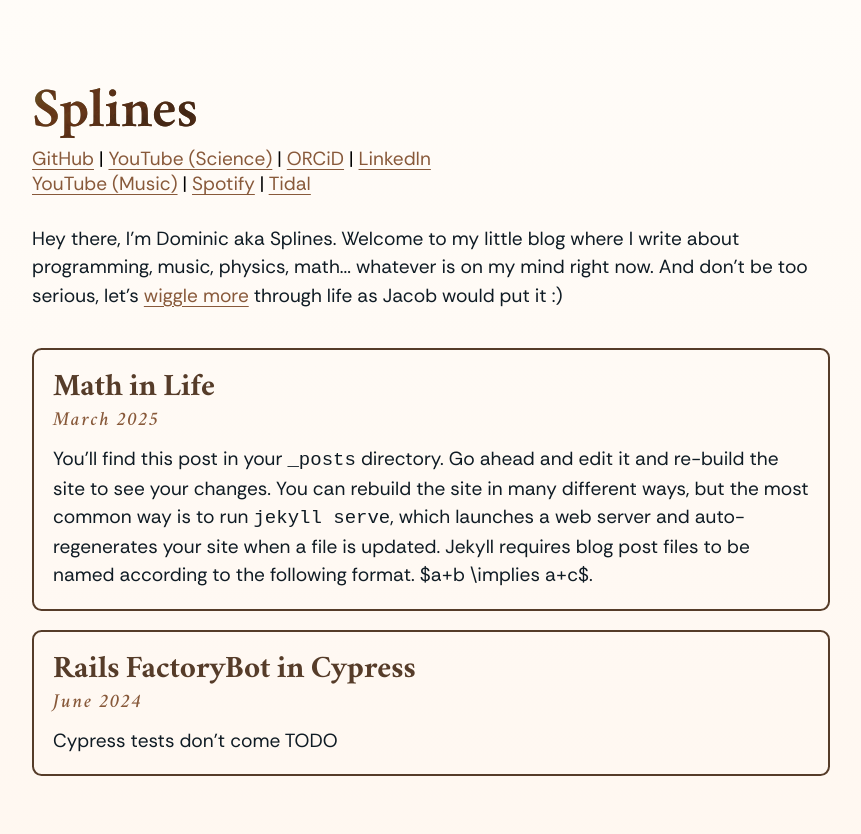
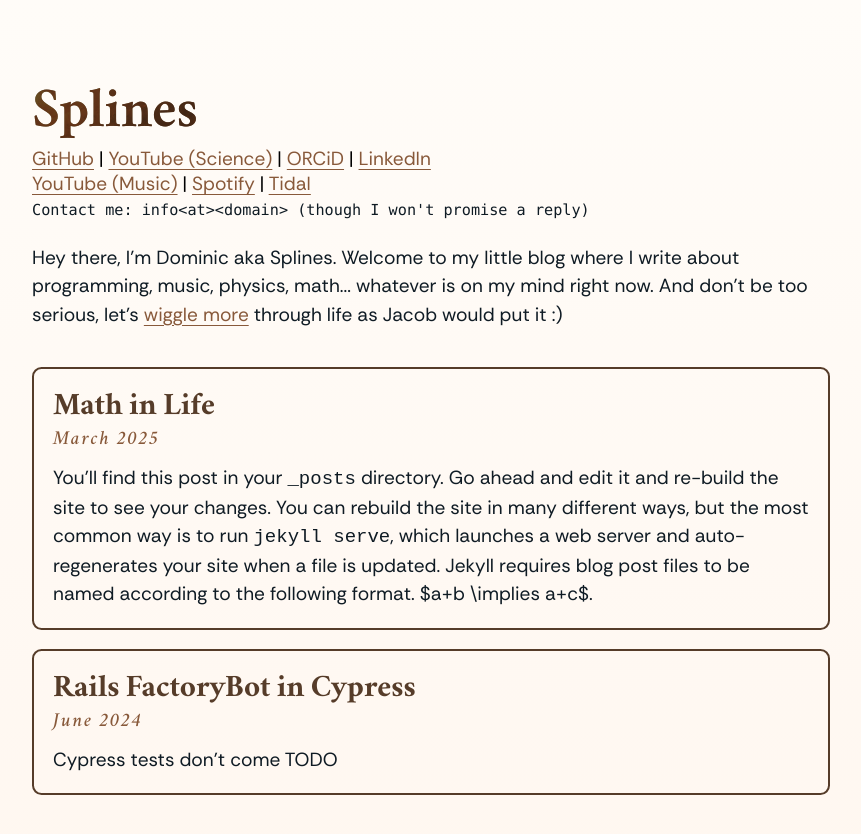
Before and after one commit to Splines/homepage, a Jekyll site: the page built from index.md, in a window 1280 px wide. Shown: the top 834 px of the page, without its empty margins (209-1070 px from the left). Built offline with Jekyll 4.4.1, drawn with Linux system fonts in a browser that asks for light colours.

Commit message:
Add contact information

```diff
--- a/_layouts/home.html
+++ b/_layouts/home.html
@@ -34,6 +34,12 @@
       <a href="https://open.spotify.com/artist/5ftAWGcc988kE4Y8nJ1Urm">Spotify</a>
       |
       <a href="https://open.spotify.com/artist/5ftAWGcc988kE4Y8nJ1Urm">Tidal</a>
+
+      <br>
+
+      <p class="contact">
+        Contact me: info&lt;at&gt;&lt;domain&gt; (though I won't promise a reply)
+      </p>
     </div>
 
     <p>
--- a/_sass/_home.scss
+++ b/_sass/_home.scss
@@ -5,7 +5,12 @@ h2 {
 }
 
 #social {
-  margin-bottom: 1.5em;
+  margin-bottom: 1em;
+
+  .contact {
+    font-family: v.$code_font;
+    font-size: 0.8rem;
+  }
 }
 
 .post-time {
```
